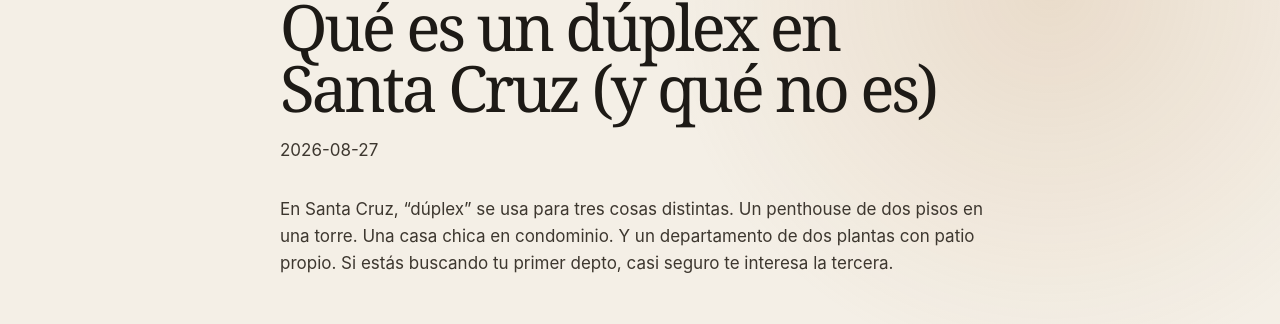
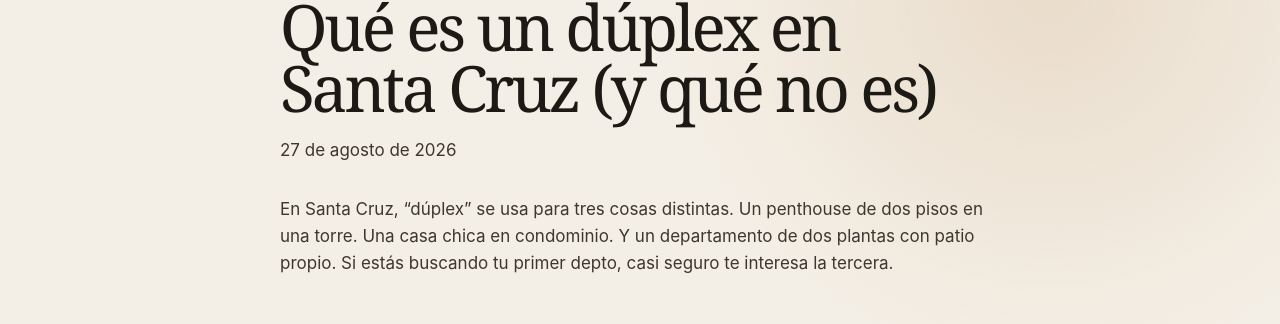
Before and after one commit to juanmanuelramallo/miprimerdepto, a Jekyll site: the page built from _posts/2026-08-27-que-es-un-duplex-en-santa-cruz.md, in a window 1280 px wide and 900 px high. Shown: the part 177-501 px from the top of the window. Built offline with Jekyll 4.4.1, drawn with Linux system fonts in a browser that asks for light colours.

Commit message:
Show Spanish human dates on blog posts (#4)

```diff
--- a/_layouts/post.html
+++ b/_layouts/post.html
@@ -49,7 +49,24 @@
       <article class="note">
         <p class="kicker">Notas</p>
         <h1>{{ page.title }}</h1>
-        <p class="meta"><time datetime="{{ page.date | date: '%Y-%m-%d' }}">{{ page.date_label | default: page.date | date: '%Y-%m-%d' }}</time></p>
+        {% assign day = page.date | date: "%d" | plus: 0 %}
+        {% assign month_n = page.date | date: "%m" | plus: 0 %}
+        {% assign year = page.date | date: "%Y" %}
+        {% case month_n %}
+          {% when 1 %}{% assign month = "enero" %}
+          {% when 2 %}{% assign month = "febrero" %}
+          {% when 3 %}{% assign month = "marzo" %}
+          {% when 4 %}{% assign month = "abril" %}
+          {% when 5 %}{% assign month = "mayo" %}
+          {% when 6 %}{% assign month = "junio" %}
+          {% when 7 %}{% assign month = "julio" %}
+          {% when 8 %}{% assign month = "agosto" %}
+          {% when 9 %}{% assign month = "septiembre" %}
+          {% when 10 %}{% assign month = "octubre" %}
+          {% when 11 %}{% assign month = "noviembre" %}
+          {% when 12 %}{% assign month = "diciembre" %}
+        {% endcase %}
+        <p class="meta"><time datetime="{{ page.date | date: '%Y-%m-%d' }}">{% if page.date_label %}{{ page.date_label }}{% else %}{{ day }} de {{ month }} de {{ year }}{% endif %}</time></p>
         {{ content }}
         {% if page.faq %}
         <section class="faq" id="faq">
```
